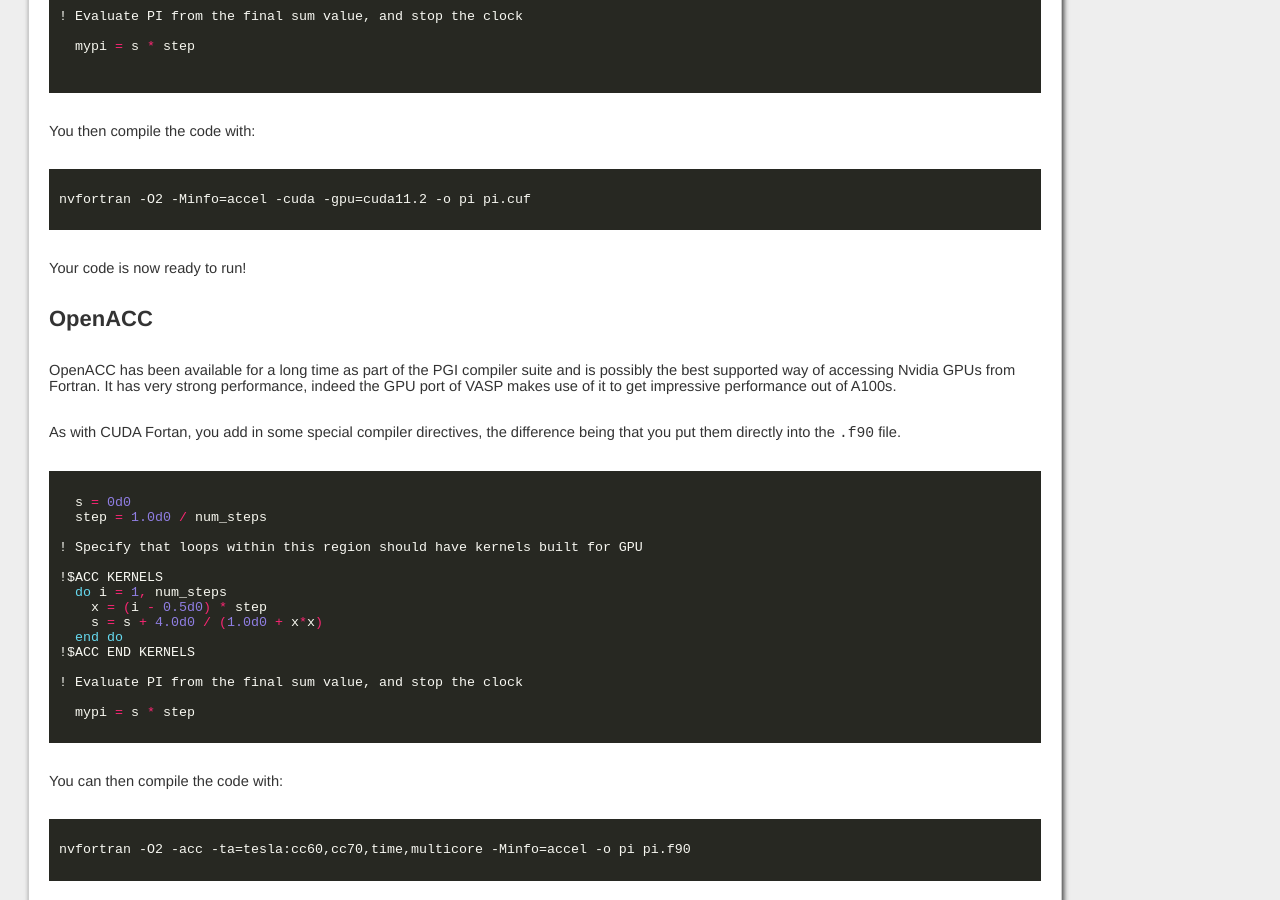
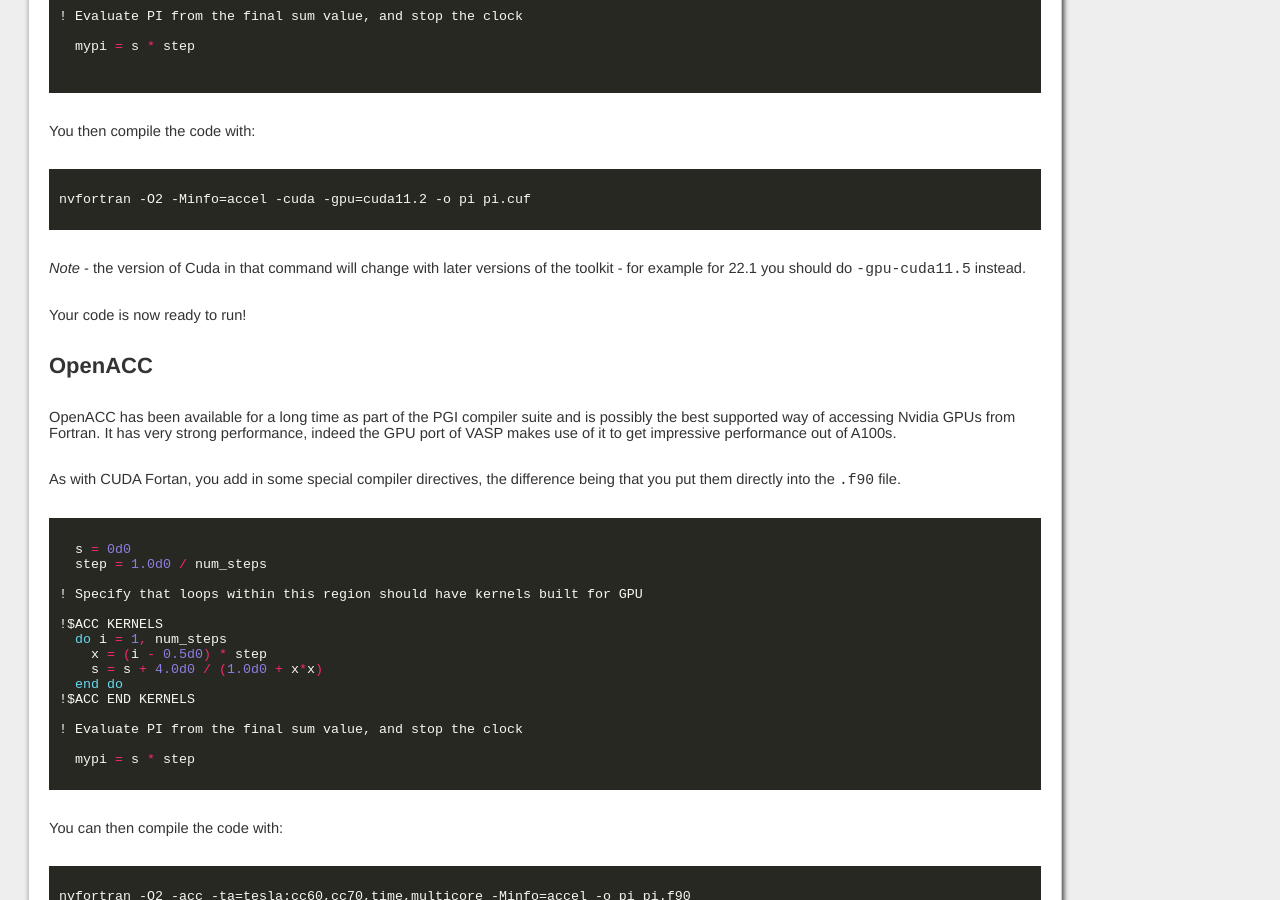
Before and after one commit to owainkenwayucl/owainkenwayucl.github.io, a Jekyll site: the page built from _posts/2021-12-15-gpurfortran.md, in a window 1280 px wide and 900 px high, scrolled down 2580 px. Built offline with Jekyll 4.4.1, drawn with Linux system fonts in a browser that asks for light colours; some of the changed lines change nothing that is shown.

Commit message:
Add reduction to do conncurrent, note cuda ver

````diff
--- a/_posts/2021-12-15-gpurfortran.md
+++ b/_posts/2021-12-15-gpurfortran.md
@@ -60,7 +60,7 @@
   s = 0d0
   step = 1.0d0 / num_steps
 
-  do concurrent (i = 1: num_steps)
+  do concurrent (i = 1: num_steps) reduce(+:s)
     x = (i - 0.5d0) * step
     s = s + 4.0d0 / (1.0d0 + x*x)
   end do
@@ -114,6 +114,8 @@
 ```
 nvfortran -O2 -Minfo=accel -cuda -gpu=cuda11.2 -o pi pi.cuf
 ```
+
+*Note* - the version of Cuda in that command will change with later versions of the toolkit - for example for 22.1 you should do `-gpu-cuda11.5` instead.
 
 Your code is now ready to run!
 
````
